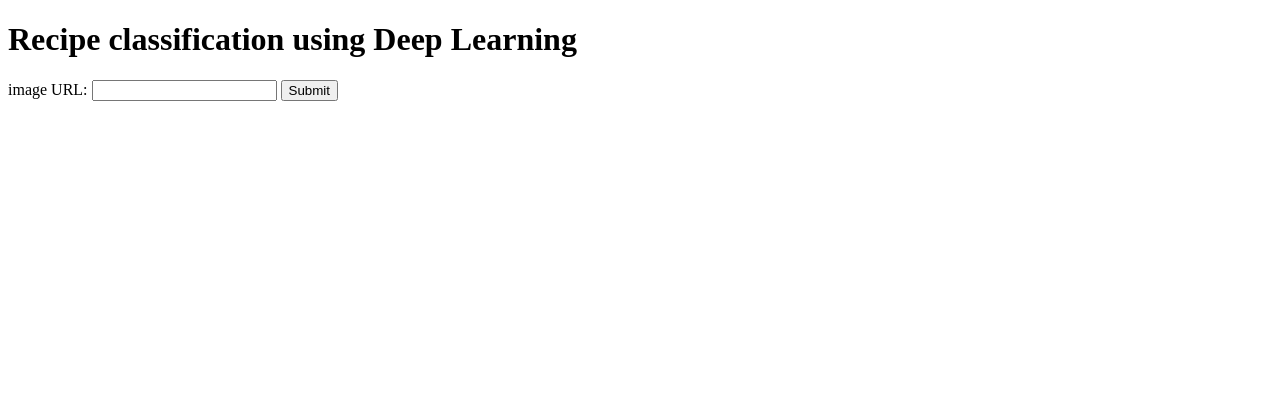
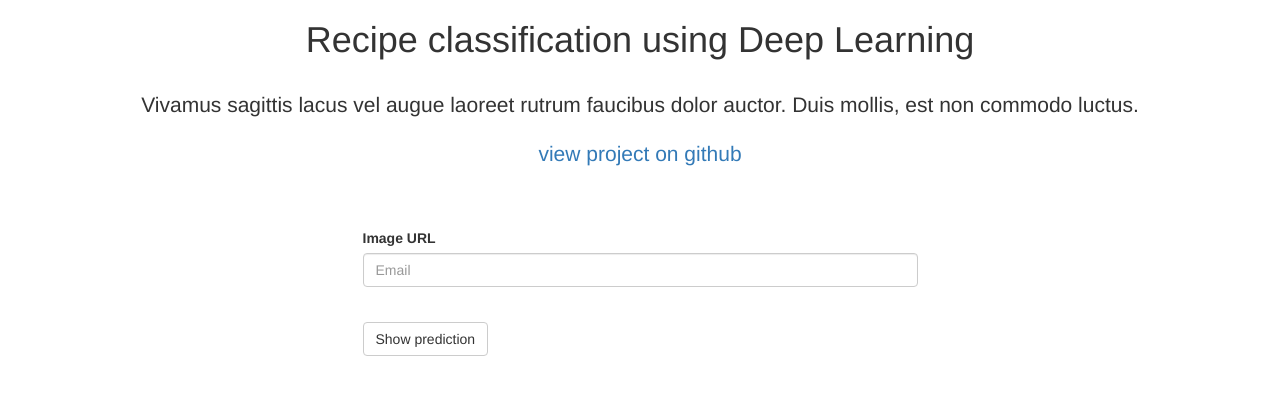
Before and after one commit to hrialan/applied-deep-learning-project, a Flask app: page / in a window 1280 px wide. Shown: the top 395 px of the page. Run offline with Flask 2, Linux system fonts and the light colour scheme.

Commit message:
update app

```diff
--- a/web-app/templates/index.html
+++ b/web-app/templates/index.html
@@ -1,18 +1,50 @@
 <!DOCTYPE html>
 <html>
 <head>
-<title>Recipe classification using Deep Learning</title>
+    <title>Recipe classification using Deep Learning</title>
+    <link rel="stylesheet" href="https://cdn.jsdelivr.net/npm/bootstrap@3.4.1/dist/css/bootstrap.min.css" integrity="sha384-HSMxcRTRxnN+Bdg0JdbxYKrThecOKuH5zCYotlSAcp1+c8xmyTe9GYg1l9a69psu" crossorigin="anonymous">
 </head>
 
 <body>
-    <h1>Recipe classification using Deep Learning</h1>
+    <div class="container">
+        <div class="row">
+            <h1 class="text-center">Recipe classification using Deep Learning</h1>
+            </br>
+        </div>
 
-    <form action="/action_page.php">
-    <label for="url">image URL:</label>
-    <input type="text" id="url" name="url">
-    <input type="submit" value="Submit">
-    </form>
+        <div class="row">
+            <p class="lead text-center">Vivamus sagittis lacus vel augue laoreet rutrum faucibus dolor auctor. Duis mollis, est non commodo luctus.</p>
+            <p class="lead text-center"><a href="https://github.com/hrialan/applied-deep-learning-project">view project on github</a></p>
+            </br>
+            </br>
+        </div>
+
+        <div class="row">
+            <div class="col col-sm-3"></div>
+
+            <div class="col col-sm-6">
+                <form>
+                    <div class="form-group">
+                        <label for="exampleInputEmail1">Image URL</label>
+                        <input type="email" class="form-control" id="exampleInputEmail1" placeholder="Email">
+                    </div>
+
+                    <!--
+                    <div class="form-group">
+                        <label for="exampleInputFile">File input</label>
+                        <input type="file" id="exampleInputFile">
+                        <p class="help-block">Example block-level help text here.</p>
+                    </div>
+                     -->
+
+                    </br>
+                    <button type="submit" class="btn btn-default">Show prediction</button>
+                </form>
+                <div class="col col-sm-3"></div>
+          </div>
+
+    </div>
 
 </body>
-
+<script src="https://cdn.jsdelivr.net/npm/bootstrap@3.4.1/dist/js/bootstrap.min.js" integrity="sha384-aJ21OjlMXNL5UyIl/XNwTMqvzeRMZH2w8c5cRVpzpU8Y5bApTppSuUkhZXN0VxHd" crossorigin="anonymous"></script>
 </html>
```
Also changed, not shown: web-app/static/style.css (added, +16 -0 lines).
